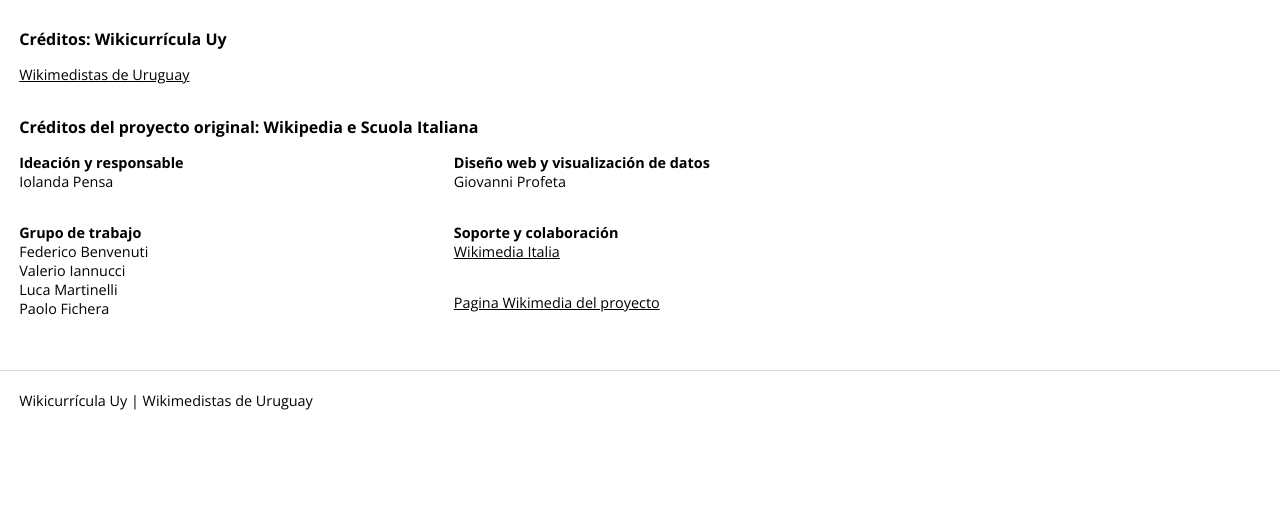
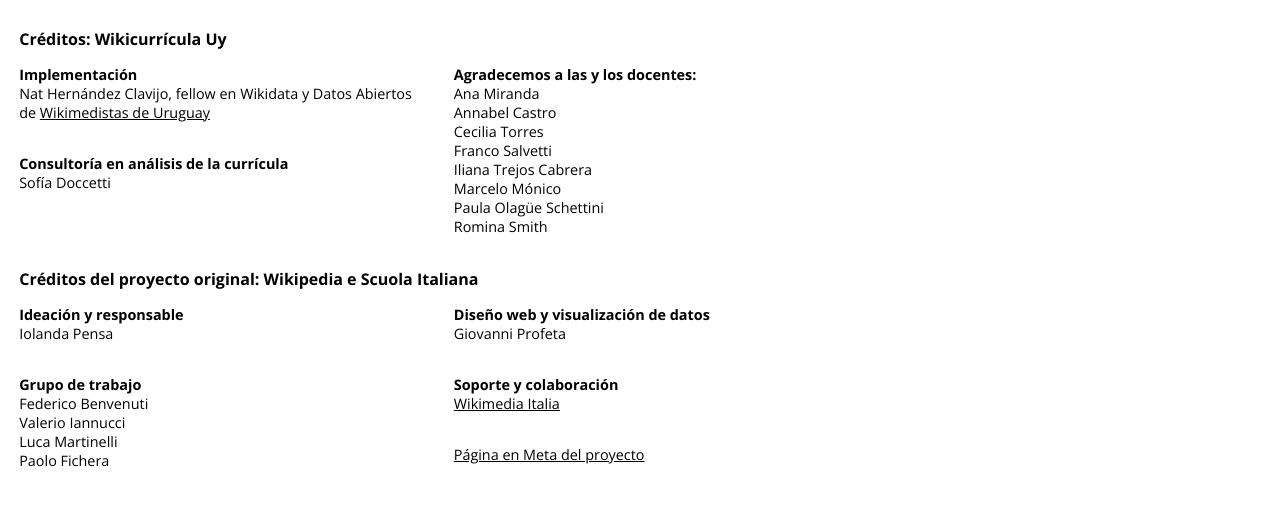
Before and after one commit to wikicurricula-uy/wikicurricula-uy.github.io, a plain HTML site: page index.html in a window 1280 px wide. Shown: the part 1296-1810 px from the top of the page. Before the commit the page ends 1726 px from the top, so only its background shows below. Drawn offline with nearby package versions, Linux system fonts and the light colour scheme; animation ran at ten frames a second.

Commit message:
Créditos

```diff
--- a/index.html
+++ b/index.html
@@ -171,8 +171,30 @@
 					<div class="row">
 						<div class="column_3">
 							<div class="section">
+								<h3>Implementación</h3>
 								<p>
-									<a href="https://wikimedistas.uy/" target="_blank">Wikimedistas de Uruguay</a>
+									Nat Hernández Clavijo, fellow en Wikidata y Datos Abiertos de <a href="https://wikimedistas.uy/" target="_blank">Wikimedistas de Uruguay</a>
+								</p>
+							</div>
+							<div class="section">
+								<h3>Consultoría en análisis de la currícula</h3>
+								<p>
+									Sofía Doccetti
+								</p>
+							</div>
+						</div>
+						<div class="column_3">
+							<div class="section">
+								<h3>Agradecemos a las y los docentes:</h3>
+								<p>
+									Ana Miranda</br>
+									Annabel Castro</br>
+									Cecilia Torres</br>
+									Franco Salvetti</br>
+									Iliana Trejos Cabrera</br>
+									Marcelo Mónico</br>
+									Paula Olagüe Schettini</br>
+									Romina Smith</br>
 								</p>
 							</div>
 						</div>
@@ -211,7 +233,7 @@
 							</div>
 							<div class="section">
 								<p>
-									<a href="https://meta.wikimedia.org/wiki/Wikipedia_e_scuola_italiana" target="_blank">Pagina Wikimedia del proyecto</a>
+									<a href="https://meta.wikimedia.org/wiki/Wikipedia_e_scuola_italiana" target="_blank">Página en Meta del proyecto</a>
 								</p>
 							</div>
 						</div>
```
